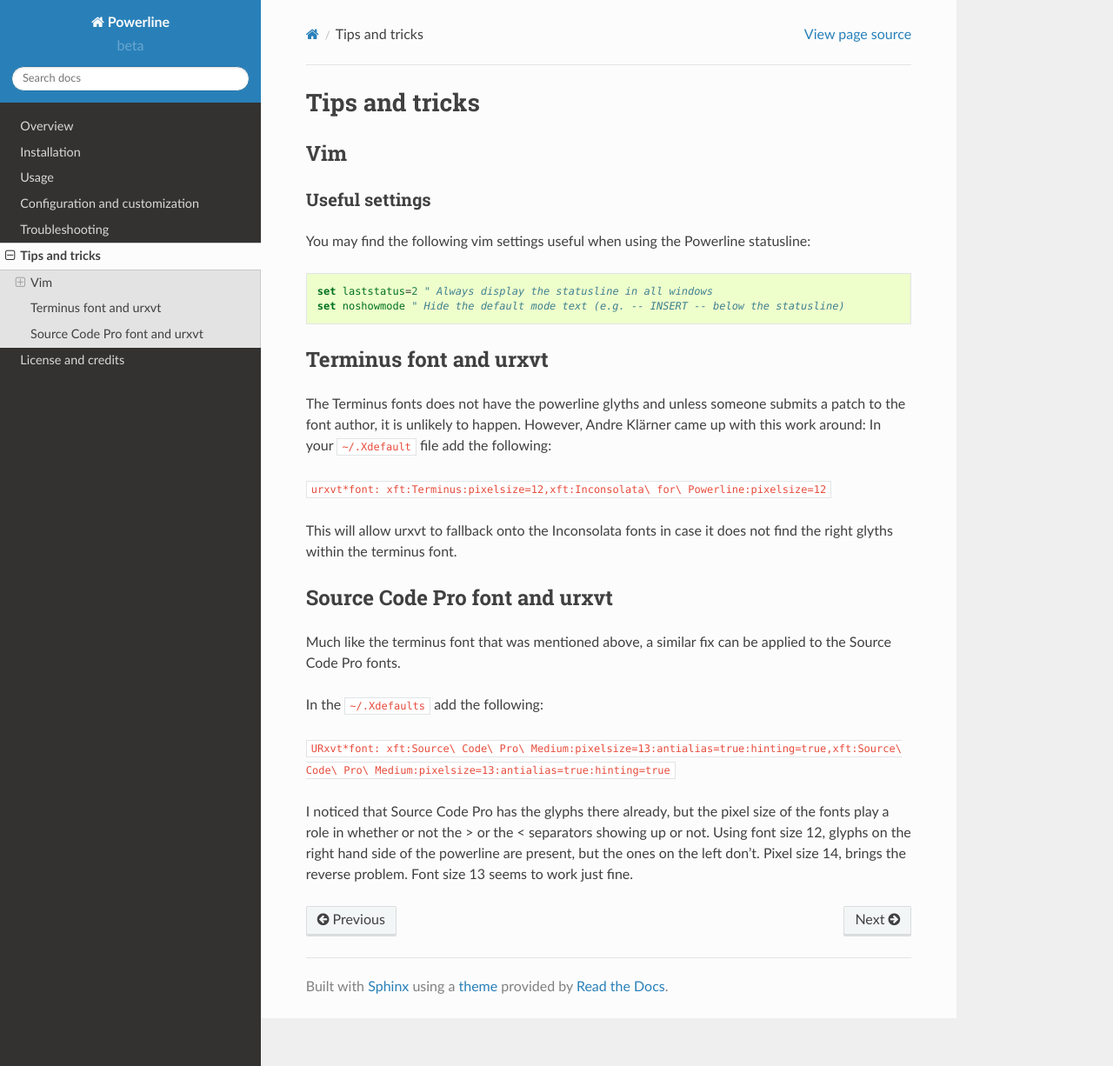
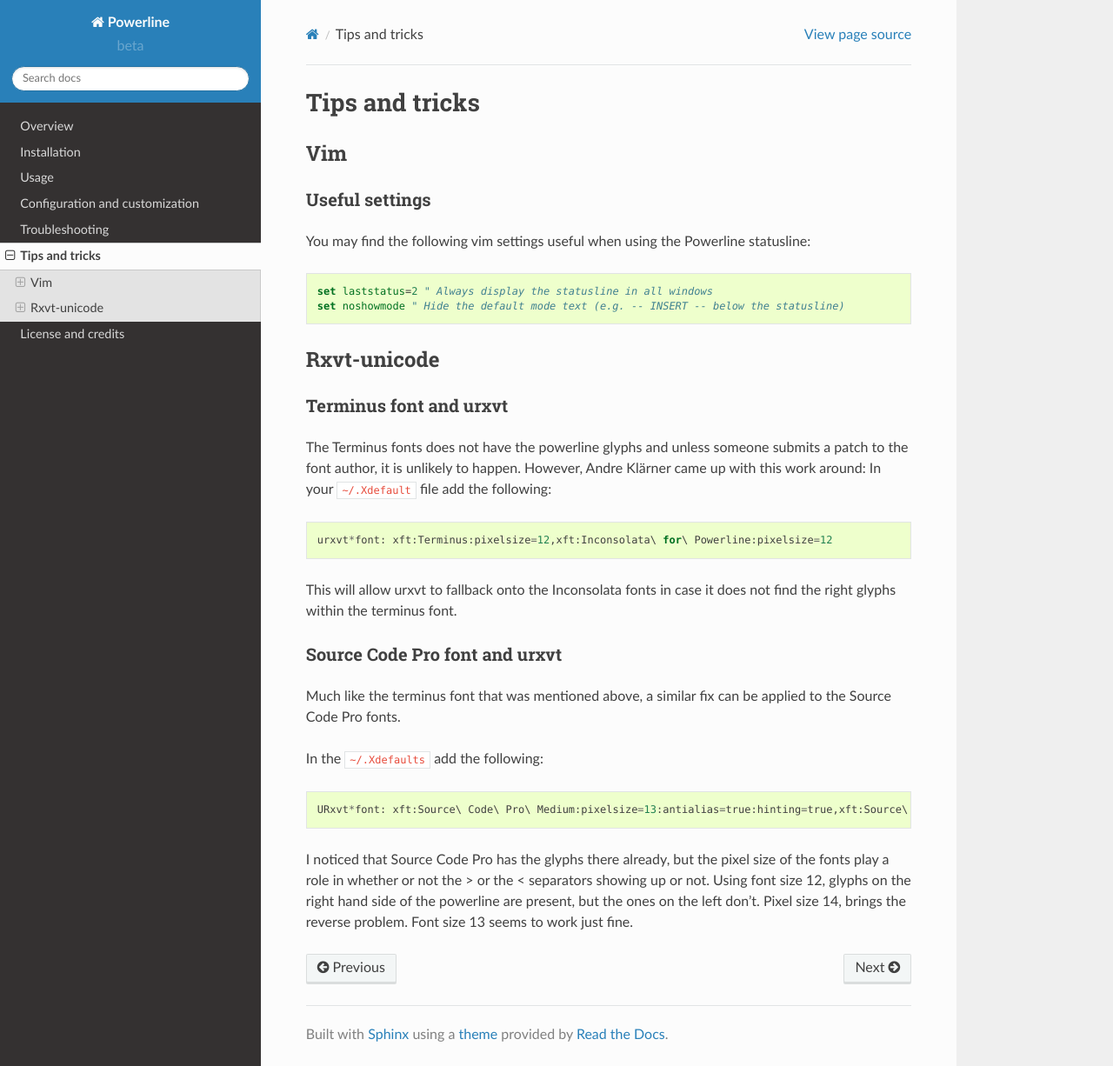
Before and after one commit to someyooyo/someyooyo, a Sphinx documentation site: the page built from docs/source/tips-and-tricks.rst, in a window 1280 px wide and 1226 px high. Shown: the whole window at 87% size. Built offline with Sphinx 7.4.7 and the Read the Docs theme 2.0.0, drawn with Linux system fonts in a browser that asks for light colours.

Commit message:
Fix styling of rxvt-unicode tips

```diff
--- a/docs/source/tips-and-tricks.rst
+++ b/docs/source/tips-and-tricks.rst
@@ -16,27 +16,33 @@ statusline:
    set laststatus=2 " Always display the statusline in all windows
    set noshowmode " Hide the default mode text (e.g. -- INSERT -- below the statusline)
 
+Rxvt-unicode
+============
+
 Terminus font and urxvt
-=======================
+-----------------------
 
-The Terminus fonts does not have the powerline glyths and unless someone submits a patch to
-the font author, it is unlikely to happen.  However, Andre Klärner came up with this work around:
-In your ``~/.Xdefault`` file add the following:
+The Terminus fonts does not have the powerline glyphs and unless someone submits
+a patch to the font author, it is unlikely to happen.  However, Andre Klärner
+came up with this work around: In your ``~/.Xdefault`` file add the following::
 
-``urxvt*font: xft:Terminus:pixelsize=12,xft:Inconsolata\ for\ Powerline:pixelsize=12``
+  urxvt*font: xft:Terminus:pixelsize=12,xft:Inconsolata\ for\ Powerline:pixelsize=12
 
-This will allow urxvt to fallback onto the Inconsolata fonts in case it does not find the right
-glyths within the terminus font.
+This will allow urxvt to fallback onto the Inconsolata fonts in case it does not
+find the right glyphs within the terminus font.
 
 Source Code Pro font and urxvt
-==============================
+------------------------------
 
-Much like the terminus font that was mentioned above, a similar fix can be applied to the Source Code Pro fonts.
+Much like the terminus font that was mentioned above, a similar fix can be
+applied to the Source Code Pro fonts.
 
-In the ``~/.Xdefaults`` add the following:
+In the ``~/.Xdefaults`` add the following::
 
-``URxvt*font: xft:Source\ Code\ Pro\ Medium:pixelsize=13:antialias=true:hinting=true,xft:Source\ Code\ Pro\ Medium:pixelsize=13:antialias=true:hinting=true``
+    URxvt*font: xft:Source\ Code\ Pro\ Medium:pixelsize=13:antialias=true:hinting=true,xft:Source\ Code\ Pro\ Medium:pixelsize=13:antialias=true:hinting=true
 
-I noticed that Source Code Pro has the glyphs there already, but the pixel size of the fonts play a role in whether or not
-the > or the < separators showing up or not.   Using font size 12, glyphs on the right hand side of the powerline are present,
-but the ones on the left don't.  Pixel size 14, brings the reverse problem.  Font size 13 seems to work just fine.
+I noticed that Source Code Pro has the glyphs there already, but the pixel size
+of the fonts play a role in whether or not the > or the < separators showing up
+or not. Using font size 12, glyphs on the right hand side of the powerline are
+present, but the ones on the left don't. Pixel size 14, brings the reverse
+problem. Font size 13 seems to work just fine.
```
